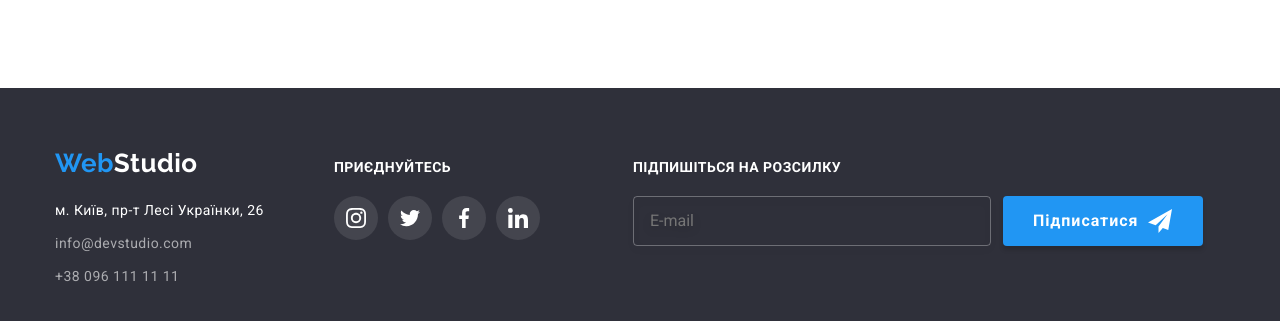
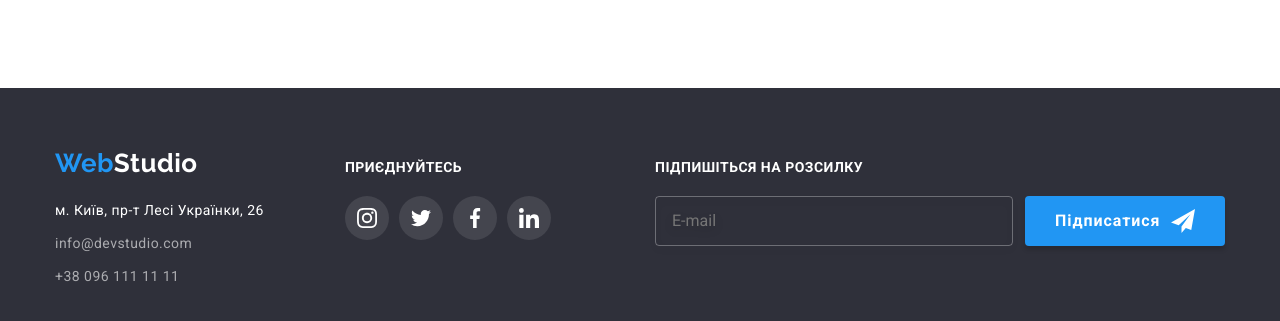
Before and after one commit to An-nettt/goit-markup-hw-06, a plain HTML site: page index.html in a window 1280 px wide. Shown: the part 2589-2910 px from the top of the page. Drawn offline with nearby package versions, Linux system fonts and the light colour scheme.

Commit message:
Розташовано footer по середині контейнера

```diff
--- a/css/style.css
+++ b/css/style.css
@@ -604,6 +604,11 @@ header {
 .footer-list {
     display: flex;
     align-items: baseline;
+    justify-content: space-between;
+}
+
+.footer-contacts {
+    margin-right: 70px;
 }
 
 .logo-footer {
@@ -624,8 +629,6 @@ header {
 
 .address {
     transition: color var(--transition);
-
-    margin-right: 70px;
 
     color: var(--hero-text);
     font-style: normal;
@@ -651,6 +654,10 @@ header {
     color: var(--accent-color);
 }
 
+.join {
+    margin-right: 93px;
+}
+
 .join .title,
 .subscribe .title {
     margin-bottom: 20px;
@@ -671,10 +678,6 @@ header {
 .join-item {
     width: 44px;
     height: 44px;
-}
-
-.join-item:last-child {
-    margin-right: 93px;
 }
 
 .join-item .soc-link {
@@ -705,10 +708,6 @@ header {
     fill: currentColor;
 }
 
-.subscribe {
-
-}
-
 .subscribe .title {
     margin-bottom: 20px;
 }
@@ -719,13 +718,14 @@ header {
 
 .subscribe-label {
     margin-right: 12px;
+    width: 358px;
 }
 
 .subscribe-input {
     transition: border-color var(--transition);
+    box-sizing: border-box;
 
-    width: 358px;
-    height: 50px;
+    width: 100%;
     padding: 15px 16px;
 
     background-color: transparent;
--- a/index.html
+++ b/index.html
@@ -445,7 +445,7 @@
     <footer class="footer">
       <div class="container">
         <ul class="footer-list list">
-          <li>
+          <li class="footer-contacts">
             <a class="logo-footer link" href="./index.html"> <span class="logo">Web</span>Studio</a>
             <address>
               <ul class="list">
```
